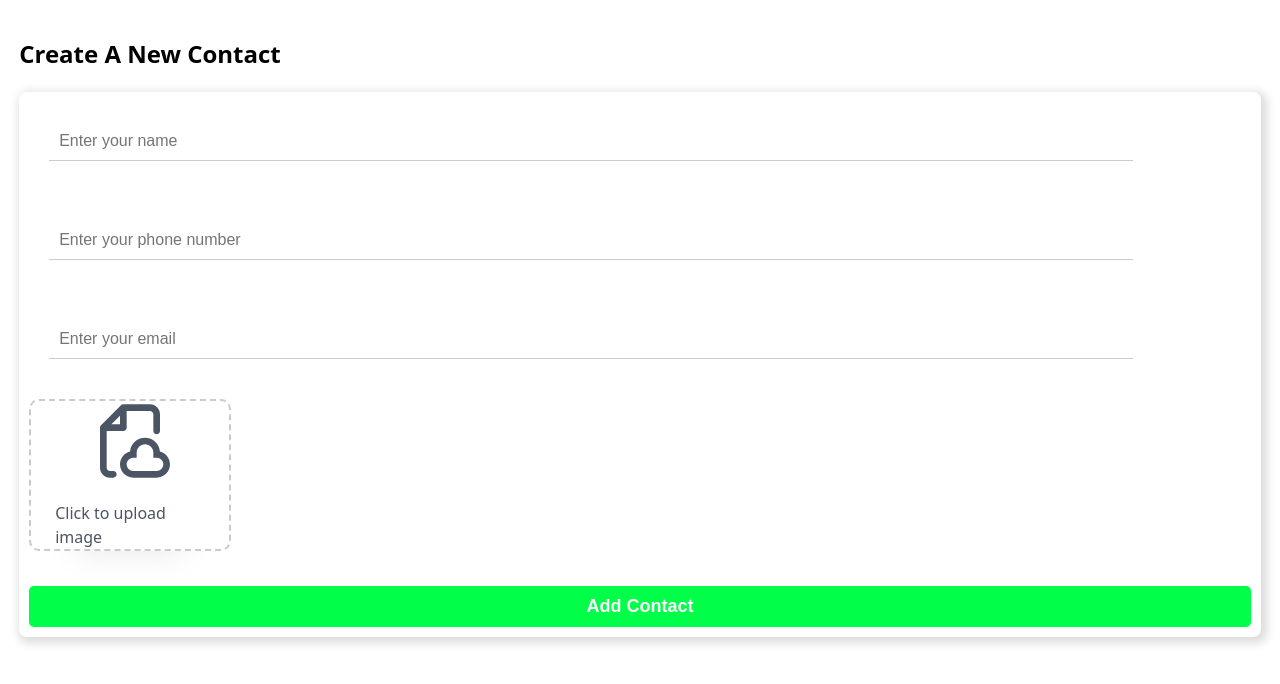
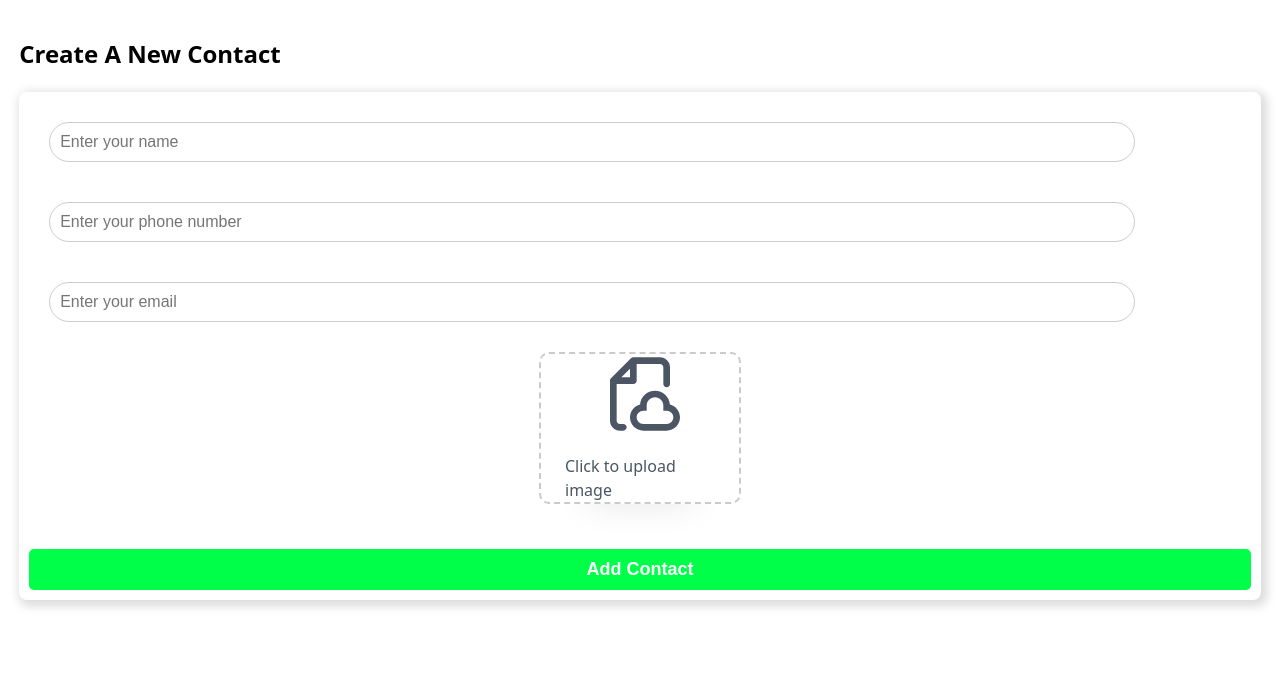
Before and after one commit to Roamer15/contact_manager, a React (Vite) app: page /addContact in a window 1280 px wide. Shown: the top 684 px of the page. Built offline with nearby package versions, Linux system fonts and the light colour scheme.

Commit message:
FormUI appreciated

```diff
--- a/src/components/ContactForm.jsx
+++ b/src/components/ContactForm.jsx
@@ -10,6 +10,7 @@ export default function ContactForm({
 }) {
   return (
     <form className="contact-form" onSubmit={handleSubmit}>
+      <div>
         <div className="input-container">
           <input
             placeholder="Enter your name"
@@ -24,10 +25,11 @@ export default function ContactForm({
             Name
           </label>
           <span className="input-highlight"></span>
-
         </div>
         {errors?.name && <p className="form_error">{errors.name}</p>}
+      </div>
 
+      <div>
         <div className="input-container">
           <input
             placeholder="Enter your phone number"
@@ -42,11 +44,11 @@ export default function ContactForm({
             Telephone
           </label>
           <span className="input-highlight"></span>
-
-
         </div>
         {errors?.telephone && <p className="form_error">{errors.telephone}</p>}
+      </div>
 
+      <div>
         <div className="input-container">
           <input
             placeholder="Enter your email"
@@ -61,9 +63,10 @@ export default function ContactForm({
             Email
           </label>
           <span className="input-highlight"></span>
-
         </div>
         {errors?.email && <p className="form_error">{errors.email}</p>}
+      </div>
+
       <label className="custum-file-upload" htmlFor="file">
         <div className="icon">
           <svg xmlns="http://www.w3.org/2000/svg" fill="" viewBox="0 0 24 24">
--- a/src/index.css
+++ b/src/index.css
@@ -45,7 +45,7 @@ button {
 }
 
 .add::after {
-  content: '';
+  content: "";
   z-index: 2;
   background-color: #ffffff33;
   position: absolute;
@@ -166,7 +166,7 @@ form {
 
 .input-container {
   position: relative;
-  margin: 20px;
+  margin: 20px 20px 0 20px;
 }
 
 .input-field {
@@ -175,7 +175,8 @@ form {
   padding: 10px;
   font-size: 16px;
   border: none;
-  border-bottom: 1px solid #ccc;
+  border: 1px solid #ccc;
+  border-radius: 40px;
   outline: none;
   background-color: transparent;
 }
@@ -206,8 +207,8 @@ form {
   color: #00ff48;
 }
 
-.input-field:focus + .input-label + .input-highlight {
-  width: 100%;
+.input-field:focus {
+  border: 1px solid #00ff48;
 }
 
 .custum-file-upload {
@@ -215,16 +216,16 @@ form {
   width: 150px;
   display: flex;
   flex-direction: column;
-  align-items: space-between;
   gap: 20px;
   cursor: pointer;
   align-items: center;
   justify-content: center;
   border: 2px dashed #cacaca;
-  background-color: rgba(255, 255, 255, 1);
+  background-color: #ffffff;
   padding: 1.5rem;
   border-radius: 10px;
-  box-shadow: 0px 48px 35px -48px rgba(0,0,0,0.1);
+  box-shadow: 0px 48px 35px -48px rgba(0, 0, 0, 0.1);
+  margin: 10px auto;
 }
 
 .custum-file-upload .icon {
@@ -235,7 +236,7 @@ form {
 
 .custum-file-upload .icon svg {
   height: 80px;
-  fill: rgba(75, 85, 99, 1);
+  fill: #4b5563;
 }
 
 .custum-file-upload .text {
@@ -246,17 +247,37 @@ form {
 
 .custum-file-upload .text span {
   font-weight: 400;
-  color: rgba(75, 85, 99, 1);
+  color: #4b5563;
 }
 
 .custum-file-upload input {
   display: none;
 }
 
-
 .form_error {
   color: red;
   font-size: 12px;
   text-align: left;
   padding-left: 27px;
+  margin: 5px;
 }
+
+@media (max-width: 400px) {
+  .contact-item {
+    display: flex;
+    align-items: center;
+    padding: 10px;
+    border-radius: 8px;
+    justify-content: center;
+  }
+
+  .edit-btn,
+  .delete-btn {
+    padding: 8px 10px;
+    border: none;
+    border-radius: 4px;
+    font-size: 12px;
+    cursor: pointer;
+    transition: background-color 0.2s ease;
+  }
+}
```
Lines whose indentation alone changed are shown as unchanged.
